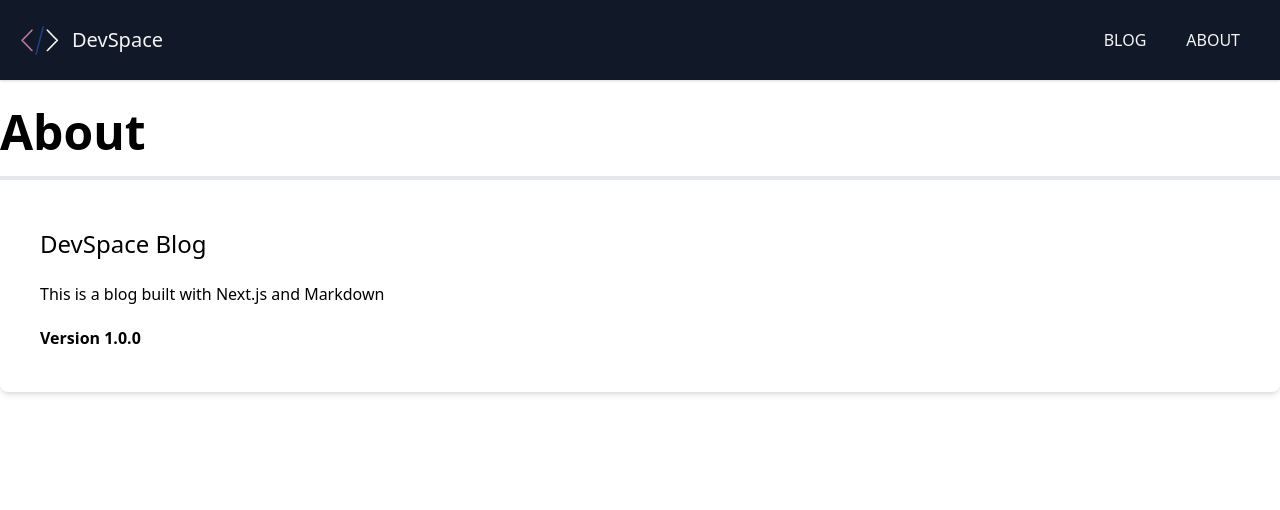
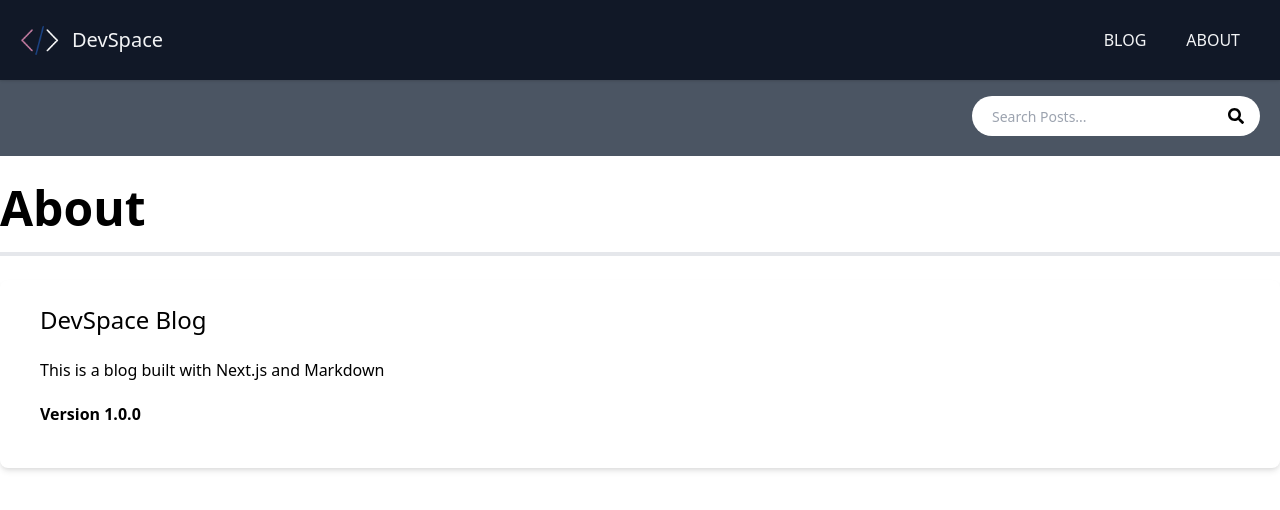
Before and after one commit to julie-desvaux/NextJs_DevSpace, a Next.js app: page /about in a window 1280 px wide. Shown: the top 510 px of the page. Built offline with nearby package versions, Linux system fonts and the light colour scheme.

Commit message:
Search API Route

```diff
--- a/components/Header.js
+++ b/components/Header.js
@@ -3,7 +3,7 @@
 
 export default function Header() {
 	return (
-		<header className="bg-gray-900 text-gray-100 shadow w-full">
+		<header className="bg-gray-900 text-gray-100 shadow w-full fixed z-50">
 			<div className="container mx-auto flex flex-wrap p-5 flex-col md:flex-row items-center">
 				<Link href="/">
 					<a className="flex md:w-1/5 title-font font-medium items-center md:justify-start mb-4 md:mb-0">
--- a/components/Layout.js
+++ b/components/Layout.js
@@ -1,5 +1,6 @@
 import Head from "next/head";
 import Header from "./Header";
+import Search from "./Search";
 
 export default function Layout({ title, keywords, description, children }) {
 	return (
@@ -11,7 +12,8 @@
 				<link rel="icon" href="favicon.ico" />
 			</Head>
 			<Header />
-			<main className="container mx-auto my-7">{children}</main>
+			<Search />
+			<main className="container mx-auto my-7 ">{children}</main>
 		</div>
 	);
 }
--- /dev/null
+++ b/components/Search.js
@@ -0,0 +1,43 @@
+import { useState, useEffect } from "react";
+import { FaSearch } from "react-icons/fa";
+
+export default function Search() {
+	const [searchTerm, setSearchTerm] = useState("");
+	const [searchResults, setSearchResults] = useState([]);
+
+	useEffect(() => {
+		const getResults = async () => {
+			if (searchTerm === "") {
+				setSearchResults([]);
+			} else {
+				const res = await fetch(`/api/search?q=${searchTerm}`);
+				const { results } = await res.json();
+				setSearchResults(results);
+			}
+		};
+
+		getResults();
+	}, [searchTerm]);
+
+	return (
+		<div className="relative bg-gray-600 p-5 pt-36 sm:pt-24">
+			<div className="container mx-auto flex items-center justify-center md:justify-end">
+				<div className="relative text-gray-600 w-72">
+					<form>
+						<input
+							type="search"
+							name="search"
+							id="search"
+							className="bg-white h-10 px-5 pr-10 rounded-full text-sm focus:outline-none w-72"
+							value={searchTerm}
+							onChange={(e) => setSearchTerm(e.target.value)}
+							placeholder="Search Posts..."
+						/>
+
+						<FaSearch className="absolute top-0 right-0 text-black mt-3 mr-4" />
+					</form>
+				</div>
+			</div>
+		</div>
+	);
+}
--- a/package.json
+++ b/package.json
@@ -13,7 +13,8 @@
     "marked": "^3.0.0",
     "next": "11.1.0",
     "react": "17.0.2",
-    "react-dom": "17.0.2"
+    "react-dom": "17.0.2",
+    "react-icons": "^4.2.0"
   },
   "devDependencies": {
     "autoprefixer": "^10.3.1",
--- a/pages/api/hello.js
+++ /dev/null
@@ -1,5 +0,0 @@
-// Next.js API route support: https://nextjs.org/docs/api-routes/introduction
-
-export default function handler(req, res) {
-  res.status(200).json({ name: 'John Doe' })
-}
--- /dev/null
+++ b/pages/api/search.js
@@ -0,0 +1,30 @@
+import fs from "fs";
+import path from "path";
+import matter from "gray-matter";
+
+export default (req, res) => {
+	let posts;
+
+	if (process.env.NODE_ENV === "production") {
+		// @todo - fetch from cache
+	} else {
+		const files = fs.readdirSync(path.join("posts"));
+		posts = files.map((filename) => {
+			const markdownWithMeta = fs.readFileSync(path.join("posts", filename), "utf-8");
+			const { data: frontmatter } = matter(markdownWithMeta);
+
+			return {
+				frontmatter,
+			};
+		});
+	}
+
+	const results = posts.filter(
+		({ frontmatter: { title, excerpt, category } }) =>
+			title.toLowerCase().indexOf(req.query.q) != -1 ||
+			excerpt.toLowerCase().indexOf(req.query.q) != -1 ||
+			category.toLowerCase().indexOf(req.query.q) != -1
+	);
+
+	res.status(200).json(JSON.stringify({ results }));
+};
```
Also changed, not shown: 1 other file (tests, documents, lock files or other folders).
